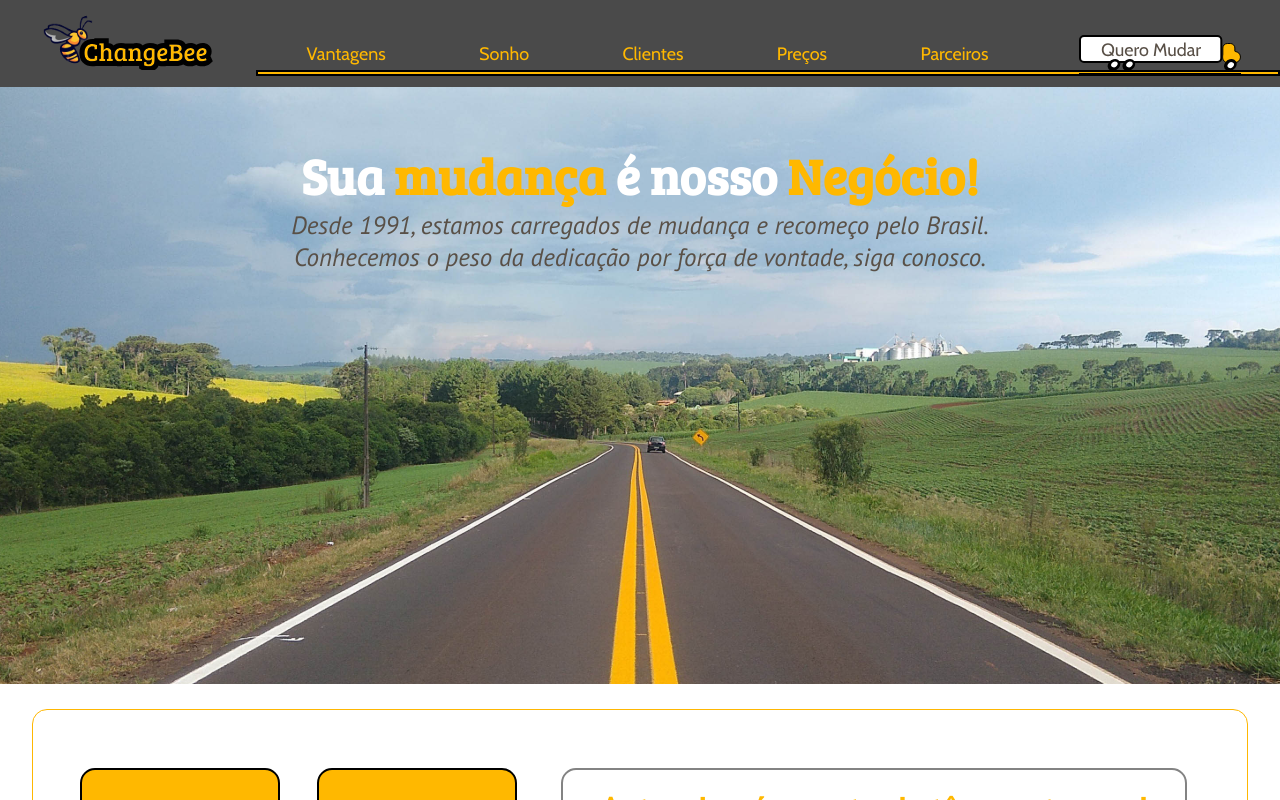
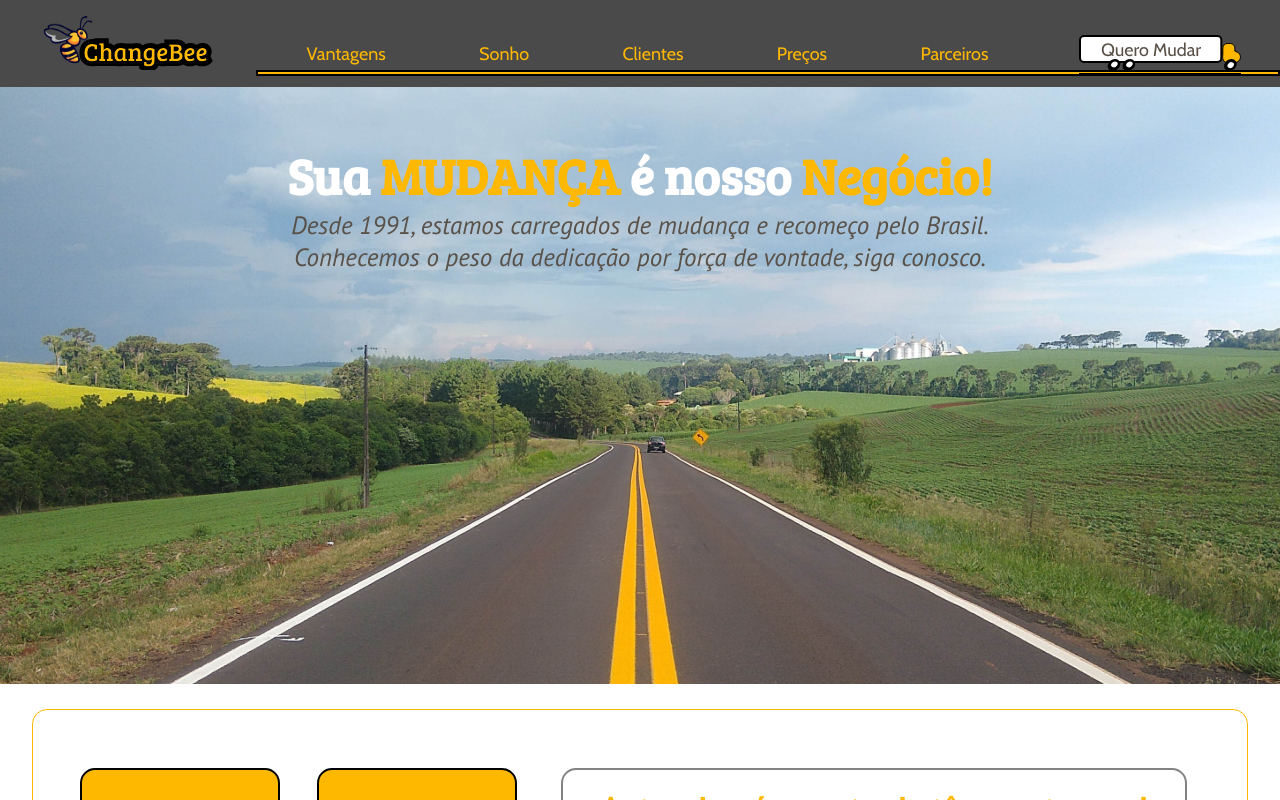
Before and after one commit to PauloBezz/ChangeBee, a React (Vite) app: page / in a window 1280 px wide. Shown: the top 800 px of the page. Built offline with nearby package versions, Linux system fonts and the light colour scheme; a web font is replaced by a local one.

Commit message:
refactor: Home page

```diff
--- a/src/pages/Home/index.jsx
+++ b/src/pages/Home/index.jsx
@@ -11,7 +11,7 @@ export function Home() {
     return (
         <>
             <Header />
-            <Main titleWhite={'Sua'} titleYellow={'mudança'} tWhiteSecond={'é'} tWhiteThree={'nosso'} tYellowSecond={'Negócio!'} subtitle={'Desde 1991, estamos carregados de mudança e recomeço pelo Brasil. Conhecemos o peso da dedicação por força de vontade, siga conosco.'} />
+            <Main titleWhite={'Sua'} titleYellow={'MUDANÇA'} tWhiteSecond={'é'} tWhiteThree={'nosso'} tYellowSecond={'Negócio!'} subtitle={'Desde 1991, estamos carregados de mudança e recomeço pelo Brasil. Conhecemos o peso da dedicação por força de vontade, siga conosco.'} />
             <ContentSmall />
             <Costumer />
             <Video title={'Conheça nosso sonho da ChangeBee'} description={'Assista para saber mais quem somos!'} />
```
